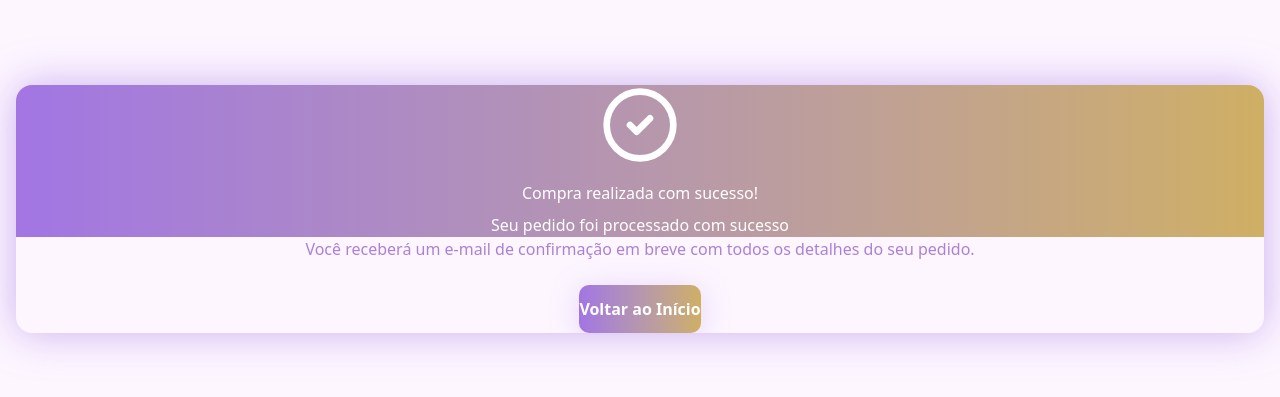
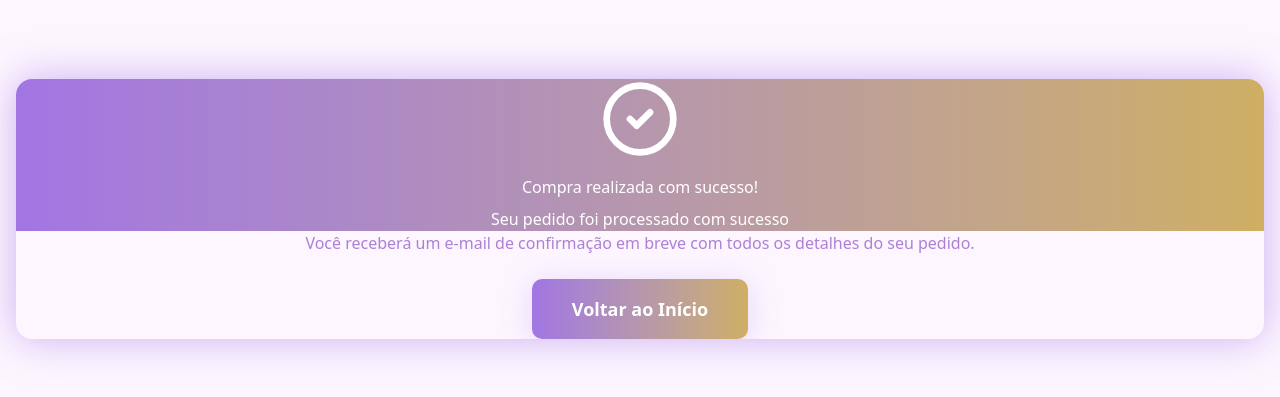
Before and after one commit to moraisxb16/cassia-landing-page, a React (Vite) app: page /pagamento/sucesso in a window 1280 px wide. Shown: the part 191-588 px from the top of the page. Built offline with nearby package versions, Linux system fonts and the light colour scheme.

Commit message:
Aumentar tamanho do botão 'Voltar ao Início' na página de comprovante

```diff
--- a/src/pages/PaymentSuccess.tsx
+++ b/src/pages/PaymentSuccess.tsx
@@ -223,7 +223,7 @@ export function PaymentSuccess() {
             </p>
             <button
               onClick={() => navigate('/')}
-              className="px-8 py-3 bg-gradient-to-r from-[var(--cassia-purple)] to-[var(--cassia-gold)] hover:opacity-90 text-white rounded-lg font-semibold transition-all"
+              className="px-10 py-4 text-lg bg-gradient-to-r from-[var(--cassia-purple)] to-[var(--cassia-gold)] hover:opacity-90 text-white rounded-lg font-semibold transition-all"
               style={{ boxShadow: 'var(--shadow-medium)' }}
             >
               Voltar ao Início
```
